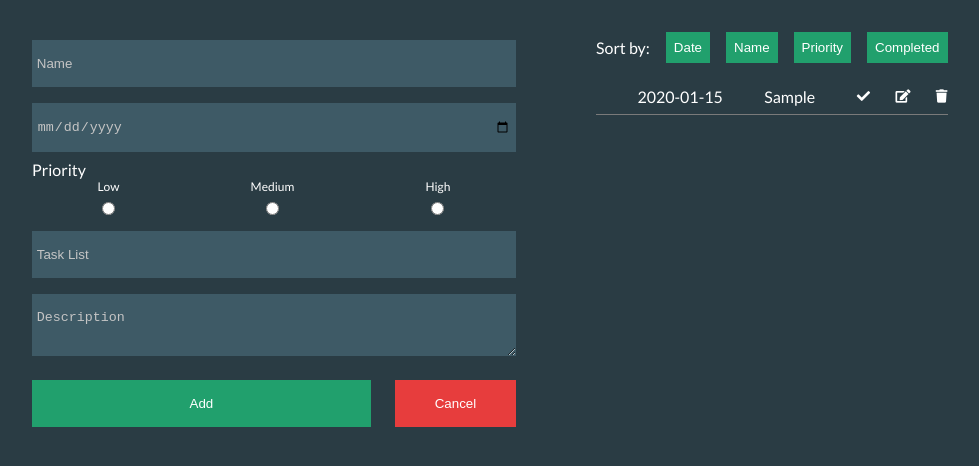
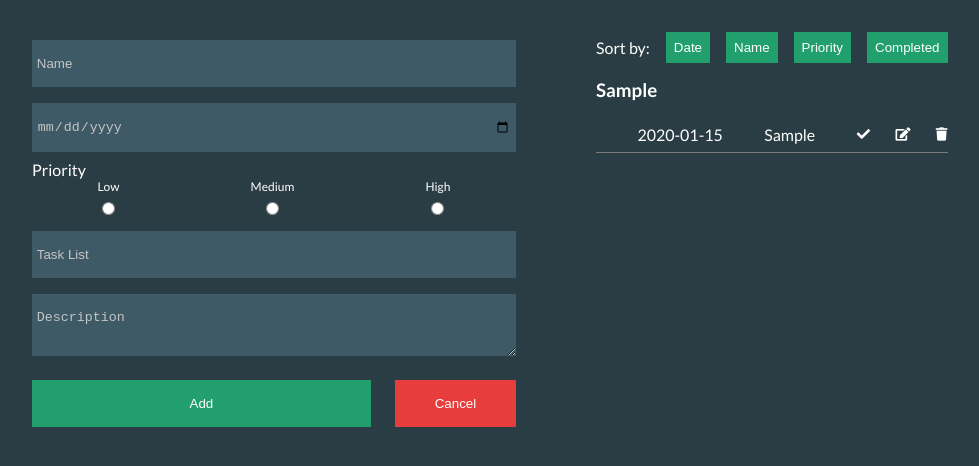
Before and after one commit to Muiqqq/Deadline-App-Frontend, a React (Create React App) app in the folder deadline-app/: page / in a window 1280 px wide. Both pictures are taken after typing "Sample", "2020-01-15", "Sample", "Sample" into the empty fields and a click on the button "Add". Shown: the top 466 px of the page, without its empty margins (5-984 px from the left). Built offline with nearby package versions, Linux system fonts and the light colour scheme.

Commit message:
Add function to organize todos to lists.
It is rudimentary feature now. Apparently unmarking marked todos
stopped working for some reason.

```diff
--- a/deadline-app/src/App.js
+++ b/deadline-app/src/App.js
@@ -2,7 +2,7 @@ import React from 'react';
 import './scss/Main.scss';
 // Import components
 import TodoForm from './components/TodoForm';
-import TodoList from './components/Todolist';
+import ListComponent from './components/ListComponent';
 import SortComponent from './components/SortComponent';
 
 const todoFormButtonLabel = {
@@ -91,19 +91,25 @@ class App extends React.Component {
     this.setState({ todos: sortedTodos });
   };
 
-  deleteHandler = (filtered) => {
+  deleteHandler = (todoId) => {
+    const temp = this.state.todos.filter((el) => {
+      console.log(el);
+      return el.id !== todoId;
+    });
     this.setState({
-      todos: filtered,
+      todos: temp,
     });
   };
 
-  completeHandler = (elementIndex) => {
-    console.log(elementIndex);
+  completeHandler = (todoId) => {
+    console.log(todoId);
     const temp = [...this.state.todos];
-    temp[elementIndex] = {
-      ...temp[elementIndex],
-      isdone: !temp[elementIndex].isdone,
+    let idx = temp.findIndex((x) => x.id === todoId);
+    temp[idx] = {
+      ...temp[idx],
+      isdone: !temp[idx].isdone,
     };
+    console.log(temp);
     this.setState({
       todos: temp,
     });
@@ -134,7 +140,7 @@ class App extends React.Component {
               tasklist={this.state.todos}
               updateTasklist={this.handleSort}
             />
-            <TodoList
+            <ListComponent
               todos={this.state.todos}
               deleteHandler={this.deleteHandler}
               completeHandler={this.completeHandler}
--- /dev/null
+++ b/deadline-app/src/components/ListComponent.js
@@ -0,0 +1,39 @@
+import React from 'react';
+// Import components
+import TodoList from './Todolist';
+
+const ListComponent = ({
+  todos,
+  deleteHandler,
+  completeHandler,
+  editHandler,
+}) => {
+  const list = [];
+  todos.forEach((todo) => {
+    if (!list.includes(todo.list)) {
+      list.push(todo.list);
+    }
+  });
+  console.log(list);
+
+  const jep = list.map((listItem) => {
+    const x = todos.filter((todo) => todo.list === listItem);
+    console.log(x);
+    console.log(todos);
+    return (
+      <ul>
+        <h3>{listItem}</h3>
+        <TodoList
+          todos={x}
+          deleteHandler={deleteHandler}
+          completeHandler={completeHandler}
+          editHandler={editHandler}
+        />
+      </ul>
+    );
+  });
+
+  return <div className='list'>{jep}</div>;
+};
+
+export default ListComponent;
--- a/deadline-app/src/components/Todo.js
+++ b/deadline-app/src/components/Todo.js
@@ -2,16 +2,20 @@ import React from 'react';
 
 const Todo = ({ todo, todos, deleteHandler, completeHandler, editHandler }) => {
   const removeItem = () => {
-    deleteHandler(
-      todos.filter((el) => {
-        return el.id !== todo.id;
-      })
-    );
+    deleteHandler(todo.id);
   };
+
+  // const markCompleted = (e) => {
+  //   console.log(e.target);
+  //   if (todo.isdone !== true) {
+  //     completeHandler(todos.findIndex((el) => el.id === todo.id));
+  //   }
+  //   return;
+  // };
 
   const markCompleted = (e) => {
     if (todo.isdone !== true) {
-      completeHandler(todos.findIndex((el) => el.id === todo.id));
+      completeHandler(todo.id);
     }
     return;
   };
--- a/deadline-app/src/components/Todolist.js
+++ b/deadline-app/src/components/Todolist.js
@@ -15,11 +15,7 @@ const TodoList = ({ todos, deleteHandler, completeHandler, editHandler }) => {
       />
     );
   });
-  return (
-    <div className='list'>
-      <ul>{todoItems}</ul>
-    </div>
-  );
+  return <div className='list'>{todoItems}</div>;
 };
 
 export default TodoList;
```
